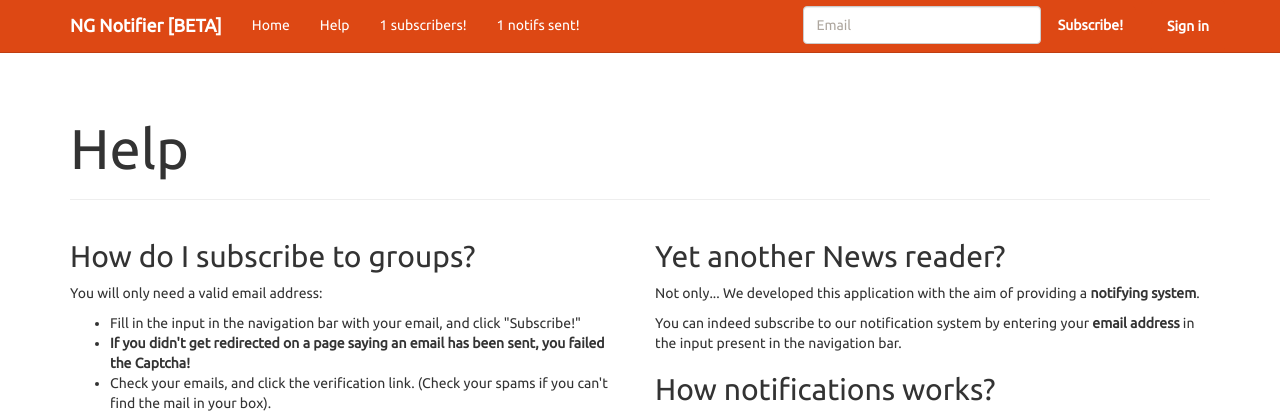
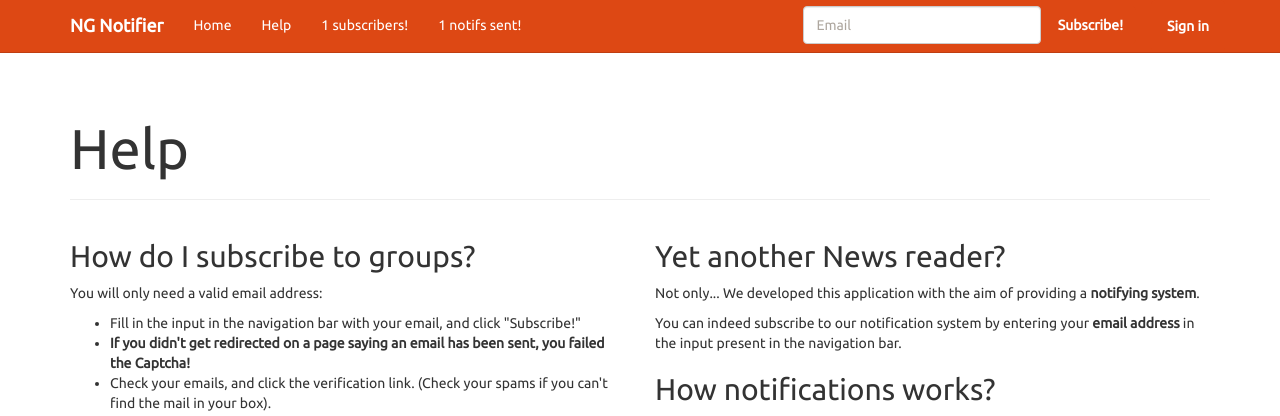
Before and after one commit to Dubrzr/NG-Notifier, a Django app: template templates/help.html in a window 1280 px wide. Shown: the top 416 px of the page. Run offline with Django 3.2, Linux system fonts and the light colour scheme; the template is opened without the code that fills it: most values are stand-ins (such as "Sample title", 1, 10 or a date in 2020); some libraries are stand-ins or nearby versions.

Commit message:
Removed beta tag from title

```diff
--- a/templates/base.html
+++ b/templates/base.html
@@ -3,7 +3,7 @@
 <html lang="en">
 	<head>
 	    <meta charset="utf-8">
-	    <title>NG Notifer [BETA]</title>
+	    <title>NG Notifer - NNTP News reader & Notifier</title>
 		<meta name="description" content="Newsgroup Email/Pushbullet notifier">
 		<meta name="viewport" content="width=device-width, initial-scale=1">
 		<meta http-equiv="X-UA-Compatible" content="IE=edge" />
@@ -107,7 +107,7 @@
 	<div class="navbar navbar-default navbar-fixed-top">
 		<div class="container">
 			<div class="navbar-header">
-				<a class="navbar-brand"><b>NG Notifier [BETA]</b></a>
+				<a class="navbar-brand"><b>NG Notifier</b></a>
 				<button class="navbar-toggle" type="button" data-toggle="collapse" data-target="#navbar-main">
 					<span class="icon-bar"></span>
 					<span class="icon-bar"></span>
```
